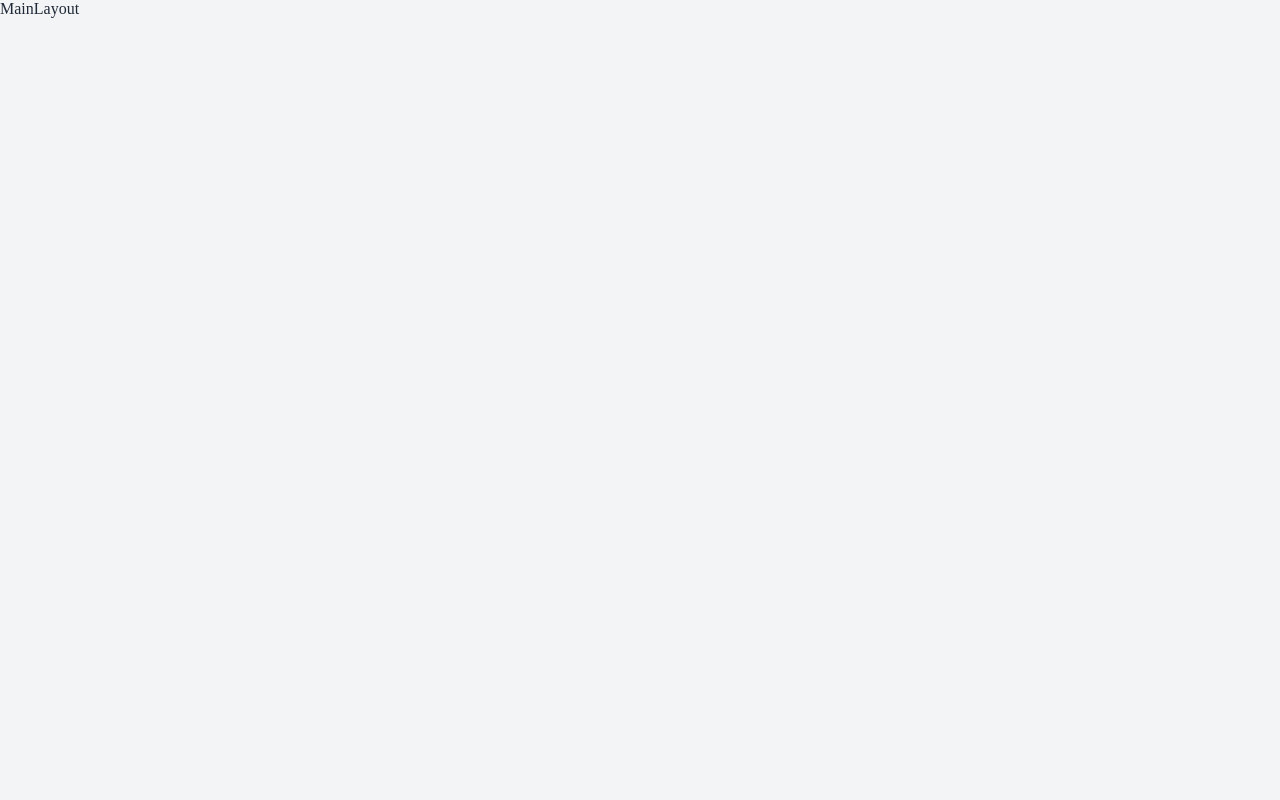
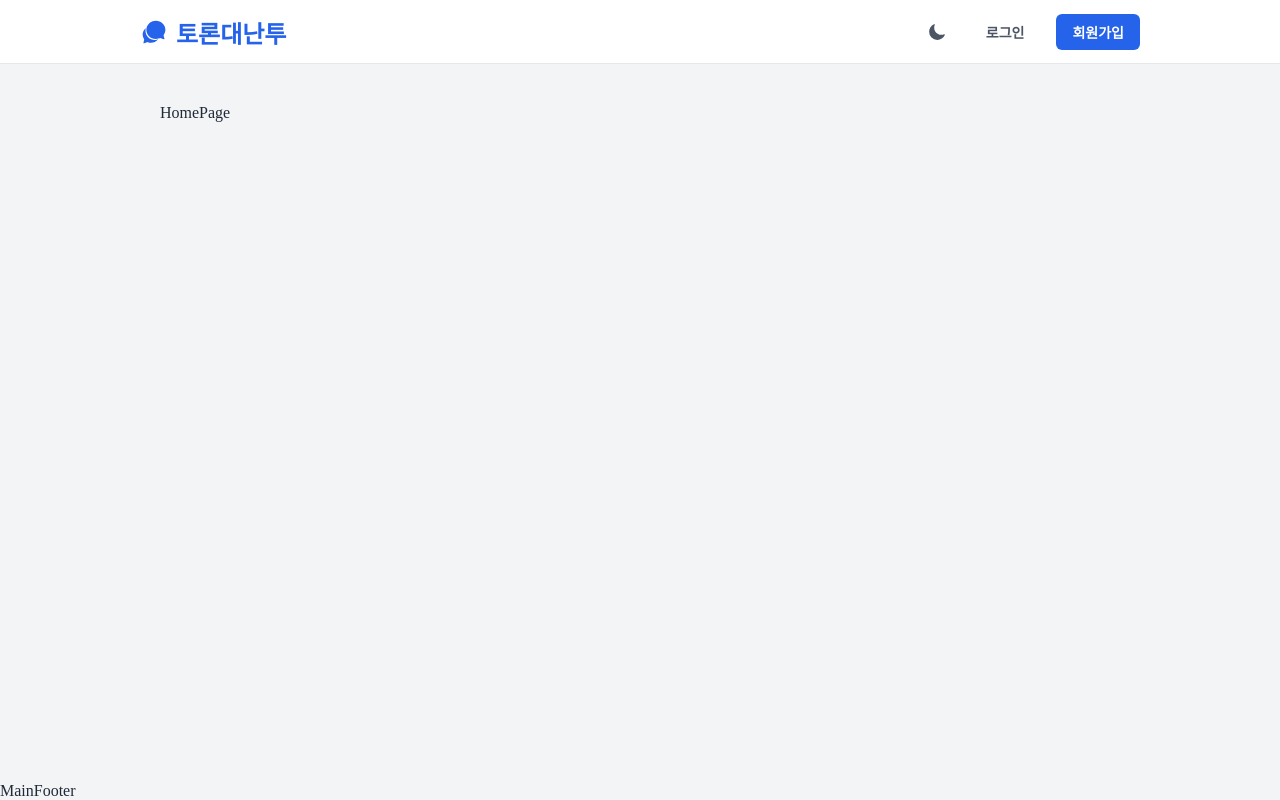
Before and after one commit to ybm4078/lecture-forum-frontend, a React (Vite) app: page / in a window 1280 px wide. Built offline with nearby package versions, Linux system fonts and the light colour scheme.

Commit message:
공통 컴포넌트 Button 추가

```diff
--- /dev/null
+++ b/src/components/common/button/Button.tsx
@@ -0,0 +1,49 @@
+import styled from "styled-components";
+import type { ButtonHTMLAttributes, ElementType, ReactNode } from "react";
+
+export type ButtonColorType = "primary" | "secondary" | "success" | "warning" | "info" | "error";
+export type ButtonVariantType = "contained" | "text" | "icon";
+
+
+const StyledButton = styled.button<{ $color: ButtonColorType; $variant: ButtonVariantType }>`
+    // 사용하는 곳에서 속성(color)으로 전당된 값은 props.$color 에 존재
+    // 실제로 사용해야 되는 색상코드는 props.theme.color에 있음 primary,secondary 같은 프로퍼티의 값으로서 존재
+    background-color: ${props => (props.$variant === "contained" ? props.theme.color[props.$color] : "transparent")};
+    font-size: 14px;
+    font-weight: 600;
+    color: ${props => (props.$variant === "contained" ? "#FFFFFF" : props.theme.color[props.$color])};
+    padding: ${props => (props.$variant === "icon" ? "8px" : "8px 16px")};
+    border-radius: ${props => (props.$variant === "icon" ? "50%" : "6px")};
+    transition: all 0.5s;
+
+    &:hover {
+        filter: brightness(0.8);
+        background-color: ${props => (props.$variant === "contained" ? undefined : props.theme.color.background.default)};
+    }
+`;
+
+interface Props extends ButtonHTMLAttributes<HTMLButtonElement> {
+    children: ReactNode;
+    color: ButtonColorType;
+    variant: ButtonVariantType;
+    as?: ElementType;
+    to?: string;
+};
+
+// 우리가 만드는 이 Button 이라는 이름의 컴포넌트는
+// button 태그처럼 사용하되 모양이 무리가 원하는대로 나오고 color 속성도 받아들여주길
+// 바래서 만드는 것
+// 그런니까 button 태그가 받을 수 있는 속성을 모두 다 허용해줘 => "상속"
+// button 태그의 타입 : buttonHTMLAttributes<HTMLButtonElement>
+
+// 구조분해할당에서 내가 원하는 애들에 대해서만 이름을 붙이고
+// 나머지는 뭉뚱그려서 'x'라고 부를게
+function Button({ children, color, variant,...x }: Props) {
+    return (
+        <StyledButton $color={color} $variant={variant} {...x}>
+            {children}
+        </StyledButton>
+    );
+}
+
+export default Button;
--- a/src/components/layout/MainHeader.tsx
+++ b/src/components/layout/MainHeader.tsx
@@ -1,8 +1,72 @@
+import styled from "styled-components";
+import { Link } from "react-router";
+import { IoIosChatbubbles } from "react-icons/io";
+import Button from "../common/button/Button.tsx";
+import { IoMoon } from "react-icons/io5";
+
+const HeaderContainer = styled.header`
+    width: 100%;
+    height: 64px;
+    background-color: ${props => props.theme.color.background.paper};
+    border-bottom: 1px solid ${props => props.theme.color.divider};
+`;
+
+const HeaderInner = styled.div`
+    width: 100%;
+    max-width: 1000px;
+    display: flex;
+    justify-content: space-between;
+    align-items: center;
+    margin: 0 auto;
+    height: 64px;
+`;
+
+const Logo = styled(Link)`
+    display: flex;
+    align-items: center;
+    gap: 8px;
+    font-size: 24px;
+    font-weight: 800;
+    color: ${props => props.theme.color.primary};
+`;
+
+const NavGroup = styled.nav`
+    display: flex;
+    align-items: center;
+    gap: 16px;
+`;
+
+const Icon = styled.div`
+    display: flex;
+    align-items: center;
+    justify-content: center;
+    font-size: 18px;
+`;
+
 function MainHeader() {
     return (
-        <>
-            <div>MainHeader</div>
-        </>
-    );
-}
+        <HeaderContainer>
+            <HeaderInner>
+                <Logo to={"/"}>
+                    <IoIosChatbubbles size={28} />
+                    토론대난투
+                </Logo>
+                <NavGroup>
+                    <Button
+                        color={"secondary"}
+                        variant={"icon"}
+                        onClick={() => console.log("테마변경")}>
+                        <Icon><IoMoon/></Icon>
+                    </Button>
+                    <Button as={Link} to={"/auth/signin"} color={"secondary"} variant={"text"}>
+                        로그인
+                    </Button>
+                    <Button as={Link} to={"/auth/signup"} color={"primary"} variant={"contained"}>
+                        회원가입
+                    </Button>
+                </NavGroup>
+            </HeaderInner>
+        </HeaderContainer>
+    );}
+
 export default MainHeader;
--- a/src/layouts/MainLayout.tsx
+++ b/src/layouts/MainLayout.tsx
@@ -1,8 +1,32 @@
+import styled from "styled-components";
+import MainHeader from "../components/layout/MainHeader.tsx";
+import MainFooter from "../components/layout/MainFooter.tsx";
+import { Outlet } from "react-router";
+
+const LayoutWrapper = styled.div`
+    display: flex;
+    flex-direction: column;
+    min-height: 100dvh;
+`;
+
+const MainContainer = styled.main`
+    flex: 1;
+    width: 100%;
+    max-width: 1000px;
+    margin: 0 auto;
+    // 모바일처럼 화면이 줄어들었을 때 화면에 딱 붙지 않도록 하기 위해
+    padding: 40px 20px;
+`;
+
 function MainLayout() {
     return (
-        <>
-            <div>MainLayout</div>
-        </>
+        <LayoutWrapper>
+            <MainHeader />
+            <MainContainer>
+                <Outlet />
+            </MainContainer>
+            <MainFooter />
+        </LayoutWrapper>
     );
 }
 export default MainLayout;
```
Also changed, not shown: src/App.tsx (+4 -6 lines).
